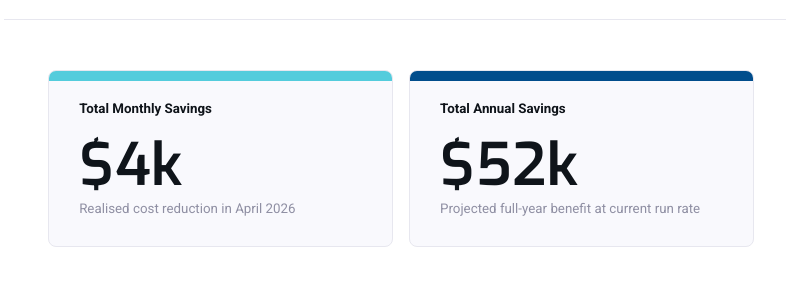
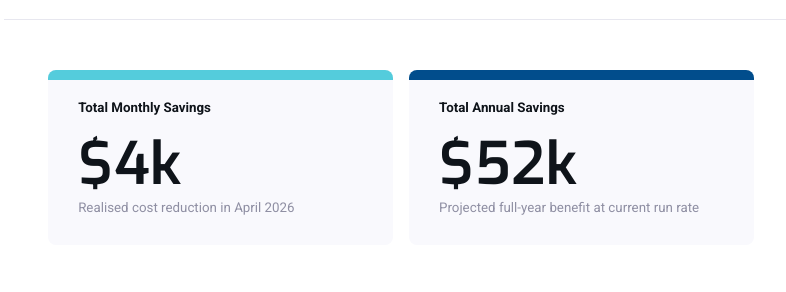
Before and after one commit to u736666/kloia, a plain HTML site: page index.html in a window 1280 px wide. Shown: the part 221-513 px from the top of the page, 239-1025 px from the left. Drawn offline with Linux system fonts and the light colour scheme.

Commit message:
Add files via upload

```diff
--- a/index.html
+++ b/index.html
@@ -1,3 +1,4 @@
+
 <!DOCTYPE html>
 <html lang="en">
 <head>
@@ -104,7 +105,6 @@ html, body {
   padding: 30px;
   position: relative;
   overflow: hidden;
-  border: 1px solid var(--c-dark);
 }
 .scorecard-card::before { content: ''; position: absolute; top: 0; left: 0; right: 0; height: 10px; }
 .scorecard-card.monthly::before { background: var(--c-accent-1); }
```
